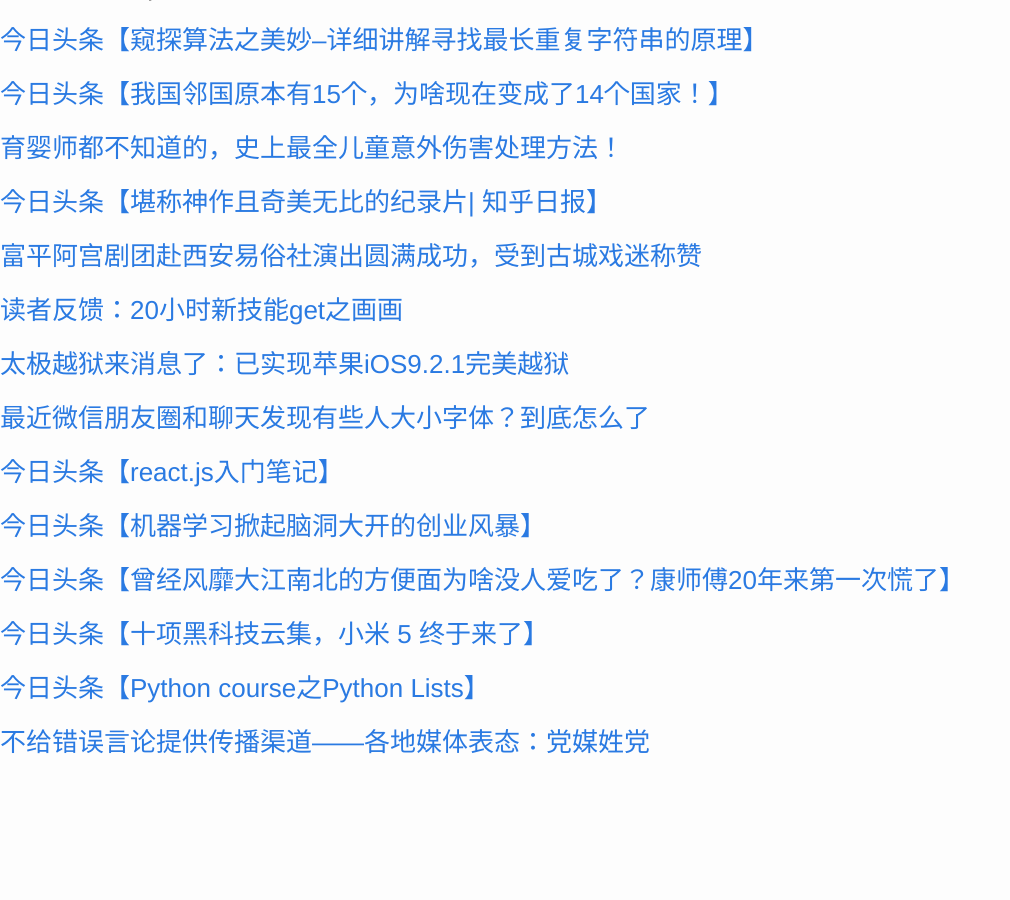
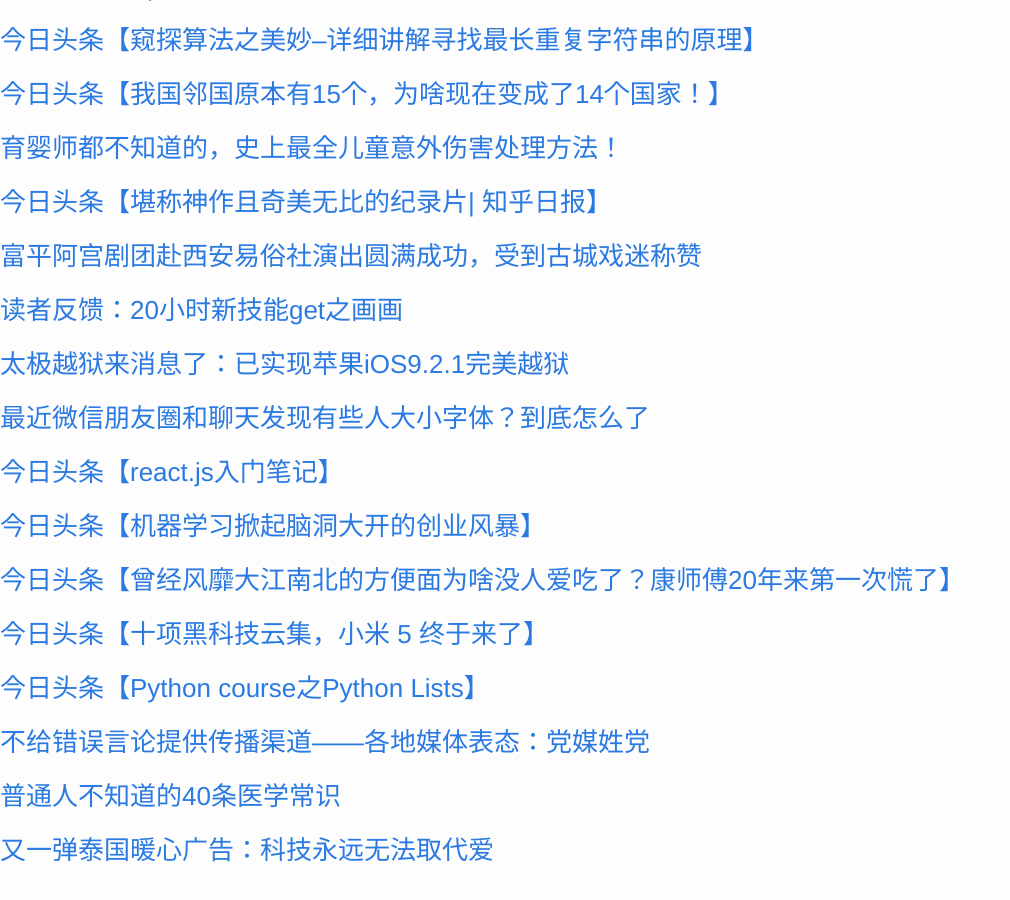
Before and after one commit to cnwarden/cnwarden.github.io, a Jekyll site: the page built from _posts/2016-02-22-test.markdown, in a window 1280 px wide and 900 px high, scrolled down 1488 px. Shown: the whole window, without its empty margins (0-1010 px from the left). Built offline with Jekyll 4.4.1, drawn with Linux system fonts in a browser that asks for light colours; before the commit the page ends 2280 px from its top, so only the background shows below that.

Commit message:
auto commit

```diff
--- a/_posts/2016-02-22-test.markdown
+++ b/_posts/2016-02-22-test.markdown
@@ -83,3 +83,7 @@ categories: update
 ### [今日头条【Python course之Python Lists】](http://toutiao.com/item/6254632566473622017/?iid=3578109516&app=news_article&tt_from=android_share&utm_source=email&utm_medium=toutiao_android&utm_campaign=client_share)
 
 ### [不给错误言论提供传播渠道——各地媒体表态：党媒姓党](http://mp.weixin.qq.com/s?__biz=MjM5MDIwODkyMA==&mid=401458629&idx=1&sn=2e307ab28d9408ba67eb7f96597381aa&scene=0#wechat_redirect)
+
+### [普通人不知道的40条医学常识](http://mp.weixin.qq.com/s?__biz=MjM5NjA3OTM0MA==&mid=405340603&idx=1&sn=f1fd4fdcfc3e5ebabcb5f37eff50ea05&scene=0#wechat_redirect)
+
+### [又一弹泰国暖心广告：科技永远无法取代爱](http://mp.weixin.qq.com/s?__biz=MjM5NjU2NDkyNA==&mid=404191207&idx=1&sn=fa8e24e1bdc19006ca4395aa28bdd8c7&scene=0#wechat_redirect)
```
